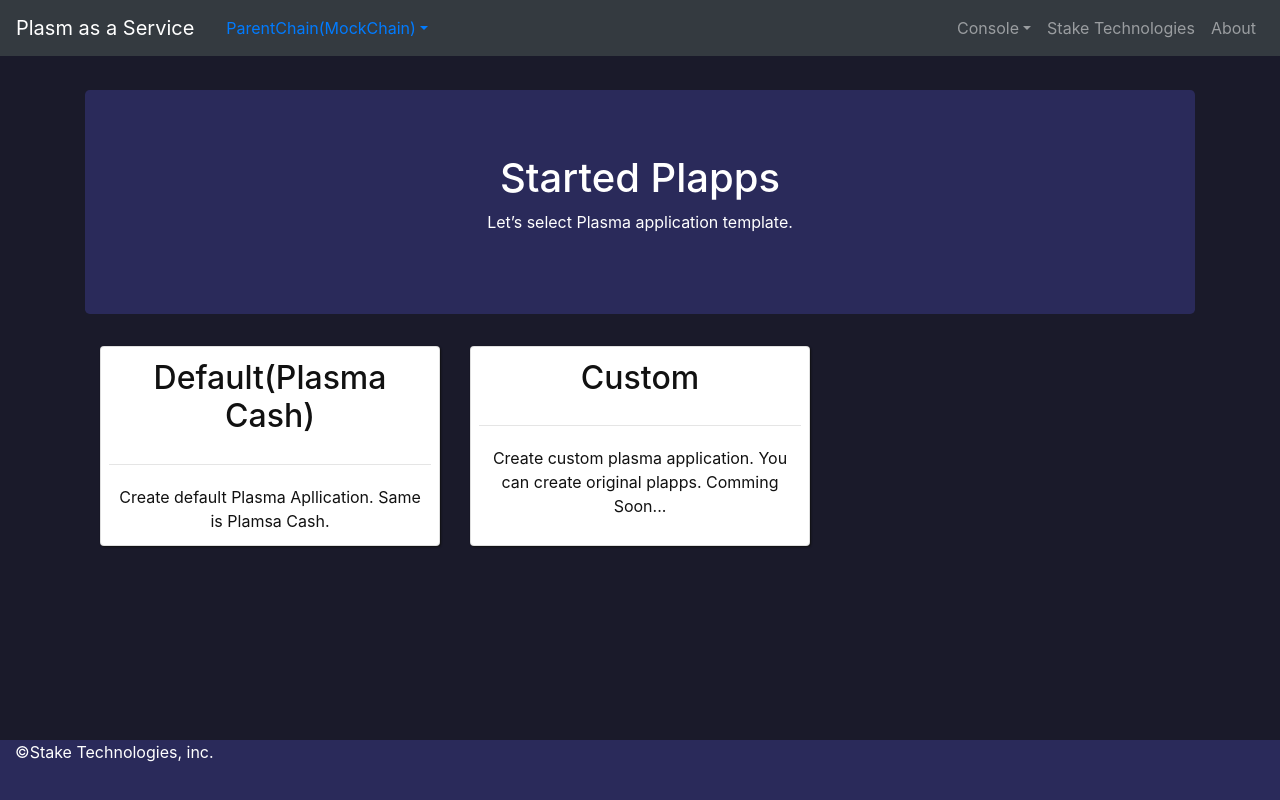
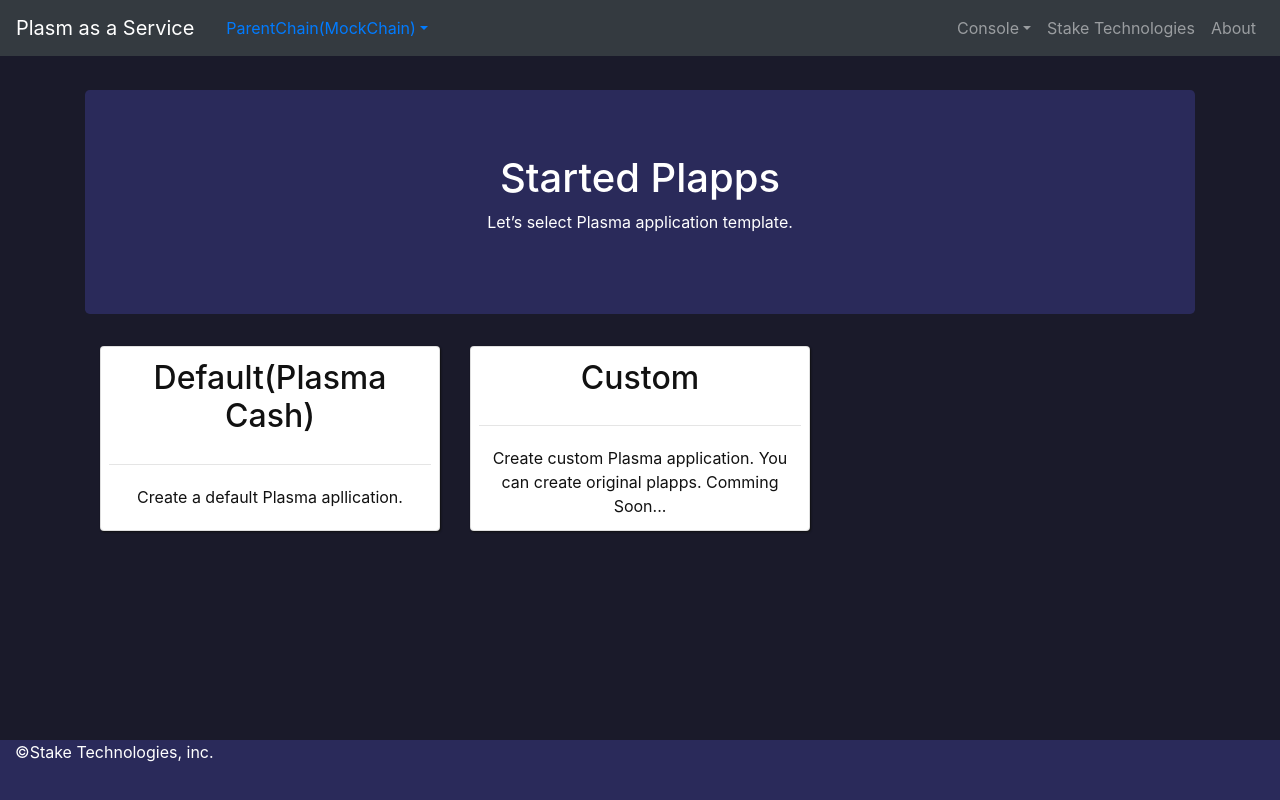
Before and after one commit to stakedtechnologies/Plaas, a React (Create React App) app: page /started in a window 1280 px wide. Built offline with nearby package versions, Linux system fonts and the light colour scheme.

Commit message:
fix spell

```diff
--- a/src/Started.jsx
+++ b/src/Started.jsx
@@ -7,12 +7,12 @@ var templates =[
     {
         name: "Default(Plasma Cash)",
         link: "/create/cash",
-        descripstion: "Create default Plasma Apllication. Same is Plamsa Cash."
+        descripstion: "Create a default Plasma apllication."
     },
     {
         name: "Custom",
         link: "/404.html",
-        descripstion: "Create custom plasma application. You can create original plapps. Comming Soon..."
+        descripstion: "Create custom Plasma application. You can create original plapps. Comming Soon..."
     }
 ];
 
```
